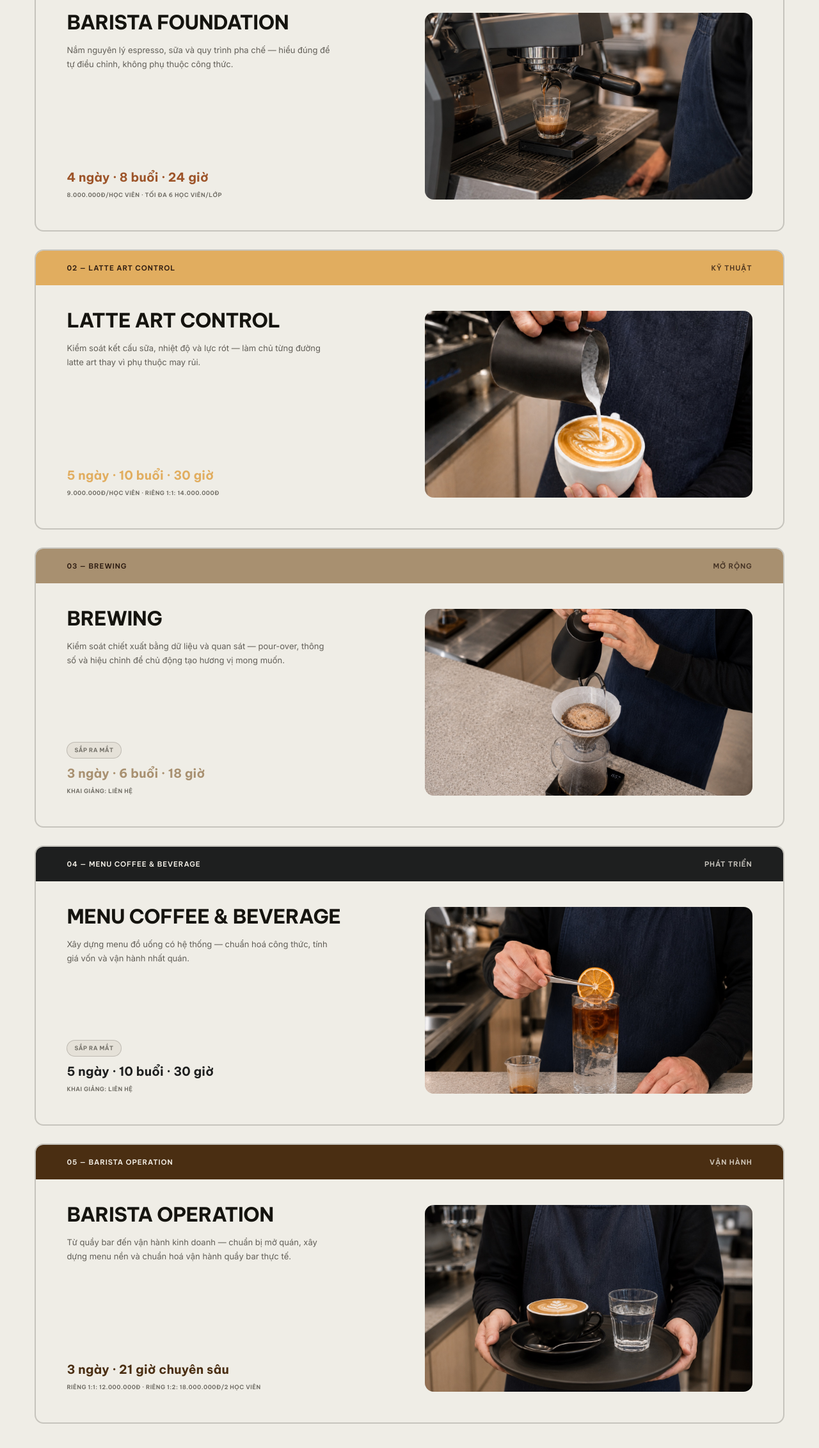
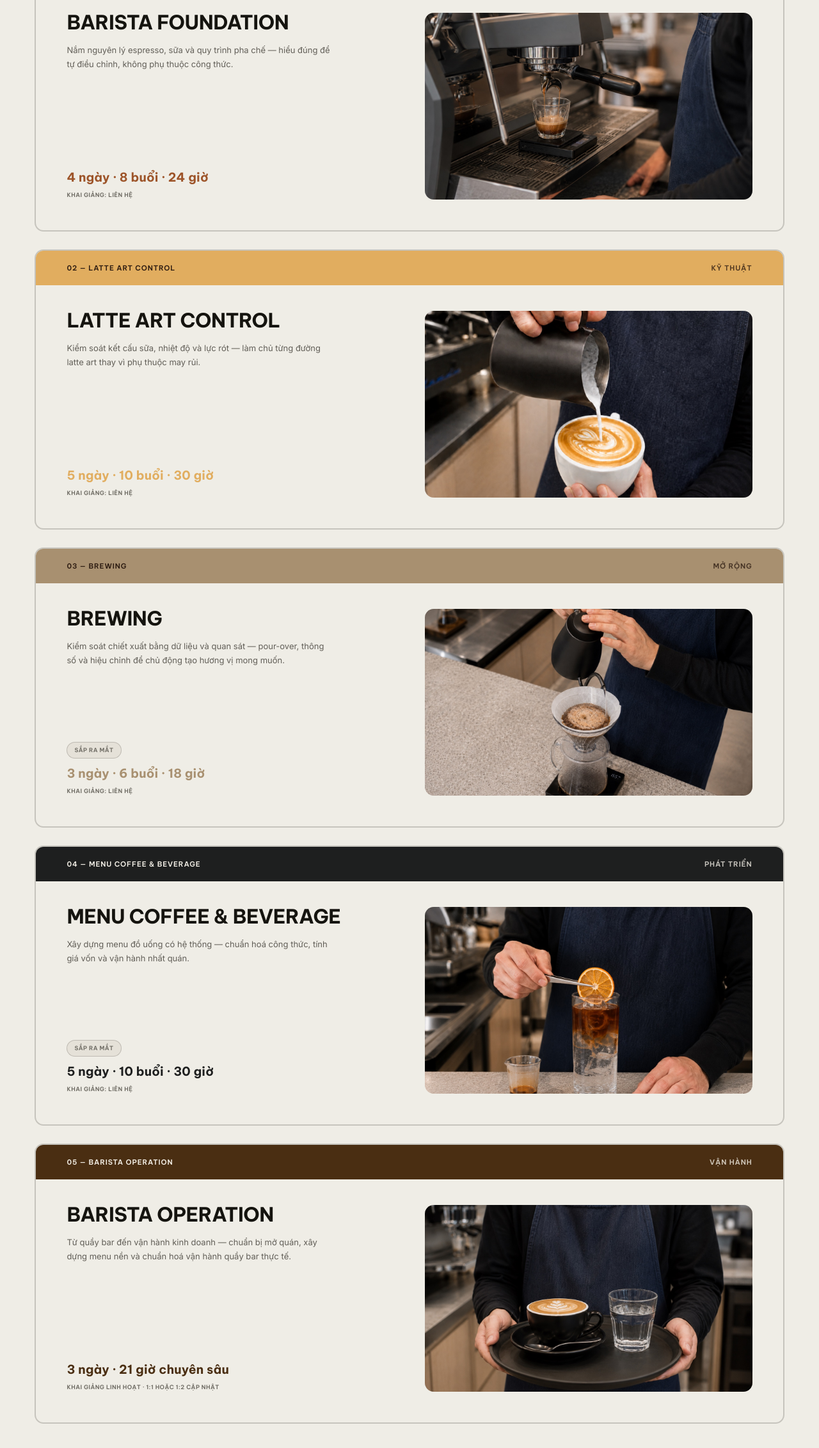
Before and after one commit to baoquyen6889-ux/crema-lab-website, a Next.js app: page / in a window 1280 px wide. Shown: the part 3186-5450 px from the top of the page at 64% size. Built offline with nearby package versions, Linux system fonts and the light colour scheme.

Commit message:
Revert course card schedule copy back to placeholder text
Co-Authored-By: Claude Sonnet 5 <noreply@anthropic.com>

```diff
--- a/app/PublicSite.tsx
+++ b/app/PublicSite.tsx
@@ -244,7 +244,7 @@ const courses = [
     title: "Barista Foundation",
     level: "NỀN TẢNG",
     duration: "4 ngày · 8 buổi · 24 giờ",
-    schedule: "8.000.000đ/học viên · Tối đa 6 học viên/lớp",
+    schedule: "Khai giảng: Liên hệ",
     description:
       "Nắm nguyên lý espresso, sữa và quy trình pha chế — hiểu đúng để tự điều chỉnh, không phụ thuộc công thức.",
     color: "#9D5429",
@@ -265,7 +265,7 @@ const courses = [
     title: "Latte Art Control",
     level: "KỸ THUẬT",
     duration: "5 ngày · 10 buổi · 30 giờ",
-    schedule: "9.000.000đ/học viên · Riêng 1:1: 14.000.000đ",
+    schedule: "Khai giảng: Liên hệ",
     description:
       "Kiểm soát kết cấu sữa, nhiệt độ và lực rót — làm chủ từng đường latte art thay vì phụ thuộc may rủi.",
     color: "#E1AD5F",
@@ -324,7 +324,7 @@ const courses = [
     title: "Barista Operation",
     level: "VẬN HÀNH",
     duration: "3 ngày · 21 giờ chuyên sâu",
-    schedule: "Riêng 1:1: 12.000.000đ · Riêng 1:2: 18.000.000đ/2 học viên",
+    schedule: "Khai giảng linh hoạt · 1:1 hoặc 1:2 cập nhật",
     description:
       "Từ quầy bar đến vận hành kinh doanh — chuẩn bị mở quán, xây dựng menu nền và chuẩn hoá vận hành quầy bar thực tế.",
     color: "#4A2E12",
```
